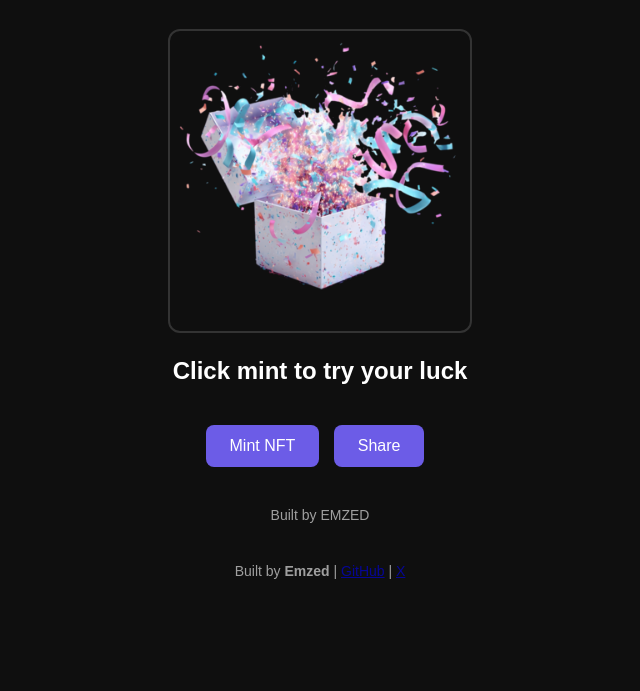
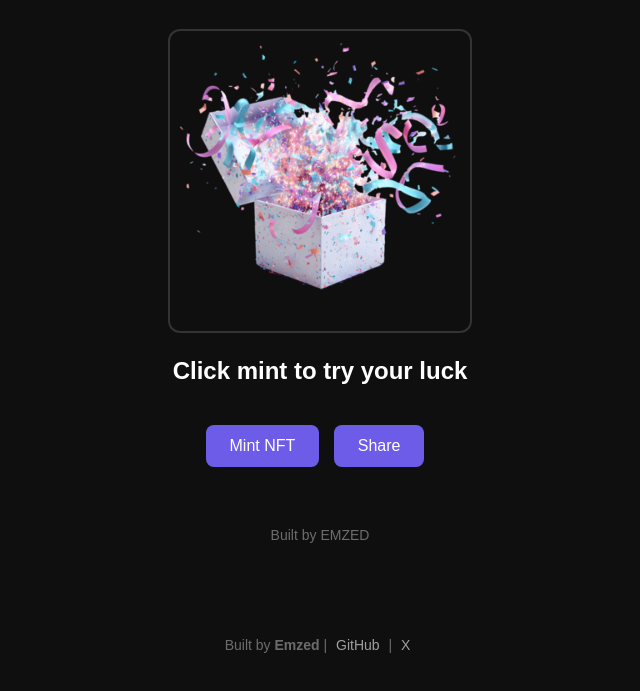
Before and after one commit to EMZED01/Mint-Reveal-Simulator-for-cmai-agent, a plain HTML site: page index.html in a window 1280 px wide. Shown: the part 79-770 px from the top of the page, without its empty margins (320-960 px from the left). Drawn offline with Linux system fonts and the light colour scheme.

Commit message:
Update style.css

```diff
--- a/style.css
+++ b/style.css
@@ -38,3 +38,21 @@ button:hover {
   font-size: 14px;
   opacity: 0.6;
 }
+
+.footer {
+  margin-top: 40px;
+  padding: 20px;
+  text-align: center;
+  font-size: 14px;
+  color: #aaa;
+}
+
+.footer a {
+  color: #ffffff;
+  text-decoration: none;
+  margin: 0 5px;
+}
+
+.footer a:hover {
+  text-decoration: underline;
+}
```
